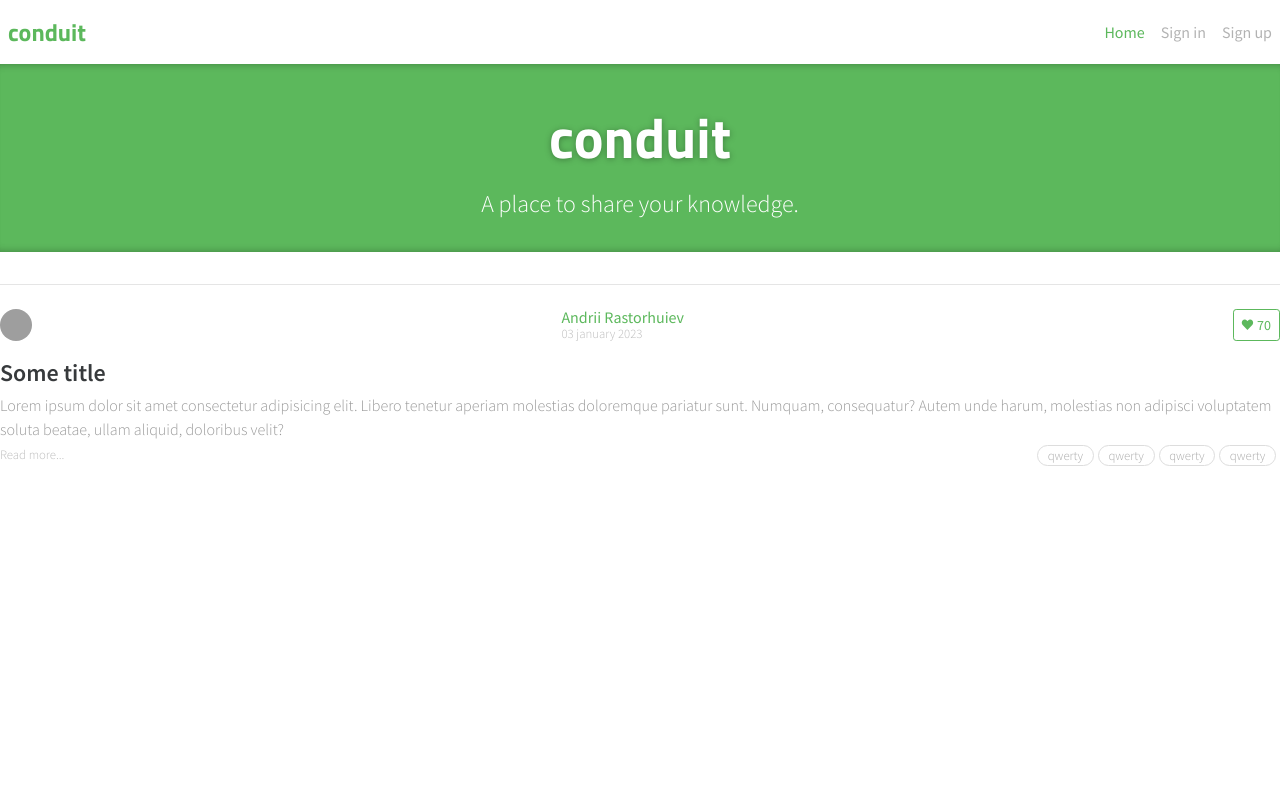
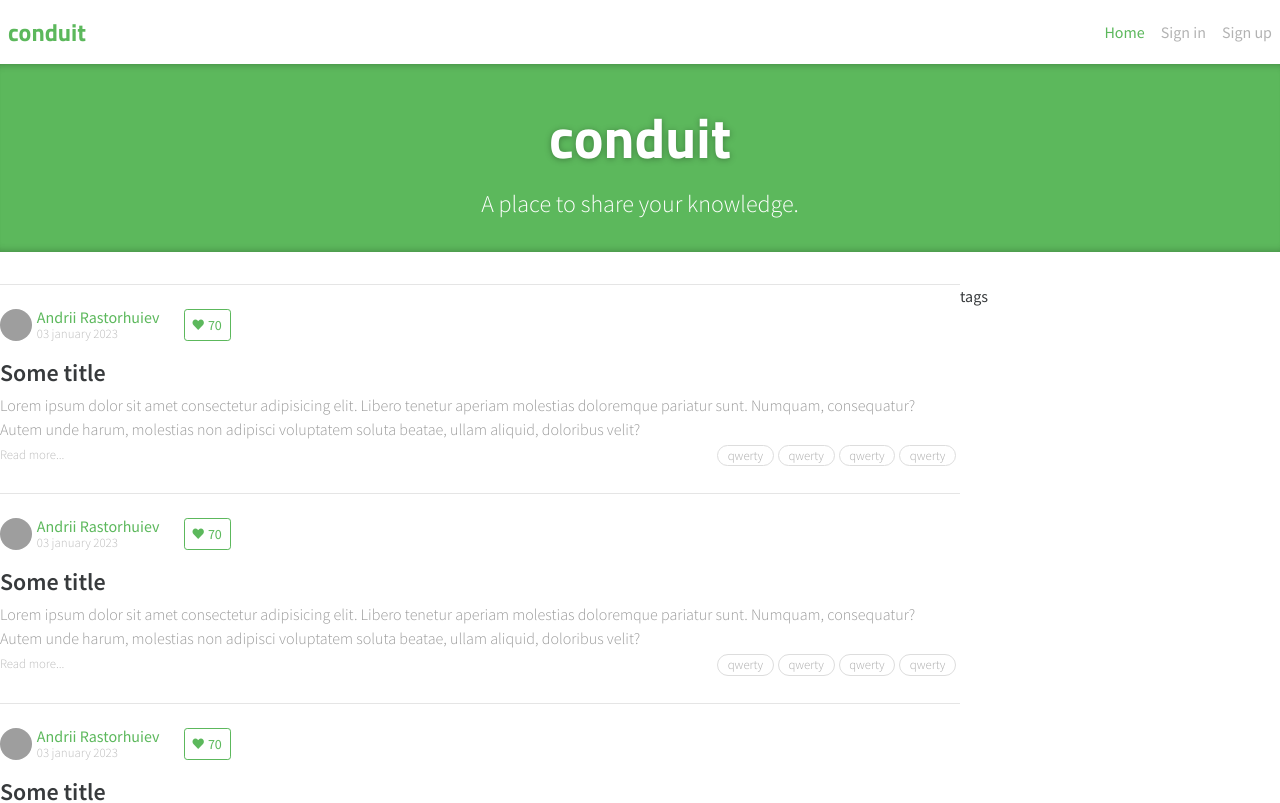
Before and after one commit to arastorhuiev/conduit, a React (Vite) app: page / in a window 1280 px wide. Shown: the top 803 px of the page. Built offline with nearby package versions, Linux system fonts and the light colour scheme; grey boxes are pictures that could not be loaded; a web font is replaced by a local one.

Commit message:
markup feed, articlelist

```diff
--- a/src/App.tsx
+++ b/src/App.tsx
@@ -1,17 +1,17 @@
 import { FC } from 'react';
 
 import { BrowserRouter } from 'react-router-dom';
-import { Article } from './modules/feed/components/article/Article';
 
 import { Banner } from './components/banner/Banner';
 import { Header } from './components/header/Header';
+import { Feed } from './modules/feed/components/feed/Feed';
 
 export const App: FC = () => {
   return (
     <BrowserRouter>
       <Header />
       <Banner />
-      <Article />
+      <Feed />
     </BrowserRouter>
   );
 };
--- /dev/null
+++ b/src/modules/feed/components/article-list/ArticleList.tsx
@@ -0,0 +1,18 @@
+import { FC } from 'react';
+import { Article } from '../article/Article';
+
+export const ArticleList: FC = () => {
+  return (
+    <div className='w-3/4'>
+      <Article />
+      <Article />
+      <Article />
+      <Article />
+      <Article />
+      <Article />
+      <Article />
+      <Article />
+      <Article />
+    </div>
+  );
+};
--- a/src/modules/feed/components/article/Article.tsx
+++ b/src/modules/feed/components/article/Article.tsx
@@ -9,7 +9,7 @@ export const Article: FC<ArticleProps> = ({}) => {
   return (
     <article>
       <div className='border-t border-black/10 py-6'>
-        <div className='mb-4 font-light flex justify-between'>
+        <div className='mb-4 font-light flex'>
           <Link to='/@finswim'>
             <img
               src='https://api.realworld.io/images/demo-avatar.png'
@@ -17,7 +17,7 @@ export const Article: FC<ArticleProps> = ({}) => {
               className='inline-block h-8 w-8 rounded-full'
             />
           </Link>
-          <div className='mr-6 ml-0.3 inline-block leading-4 inline-flex flex-col'>
+          <div className='mr-6 ml-0.3 leading-4 inline-flex flex-col'>
             <Link to='/@finswim' className='font-medium'>
               Andrii Rastorhuiev
             </Link>
--- /dev/null
+++ b/src/modules/feed/components/feed/Feed.tsx
@@ -0,0 +1,14 @@
+import { FC } from 'react';
+import { Container } from '../../../../components/container/Container';
+import { ArticleList } from '../article-list/ArticleList';
+
+export const Feed: FC = () => {
+  return (
+    <Container>
+      <div className='flex'>
+        <ArticleList />
+        <div className='w-1/4'>tags</div>
+      </div>
+    </Container>
+  );
+};
```
